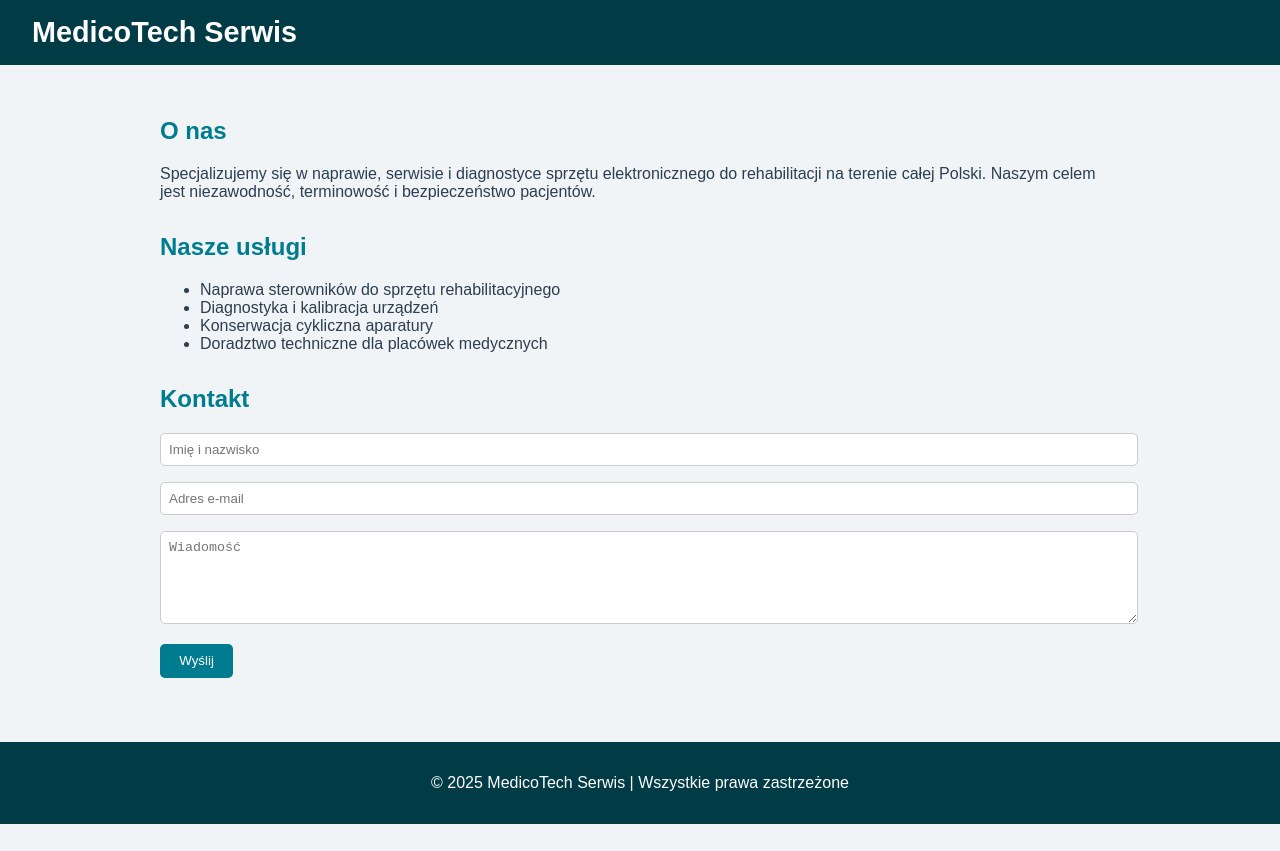
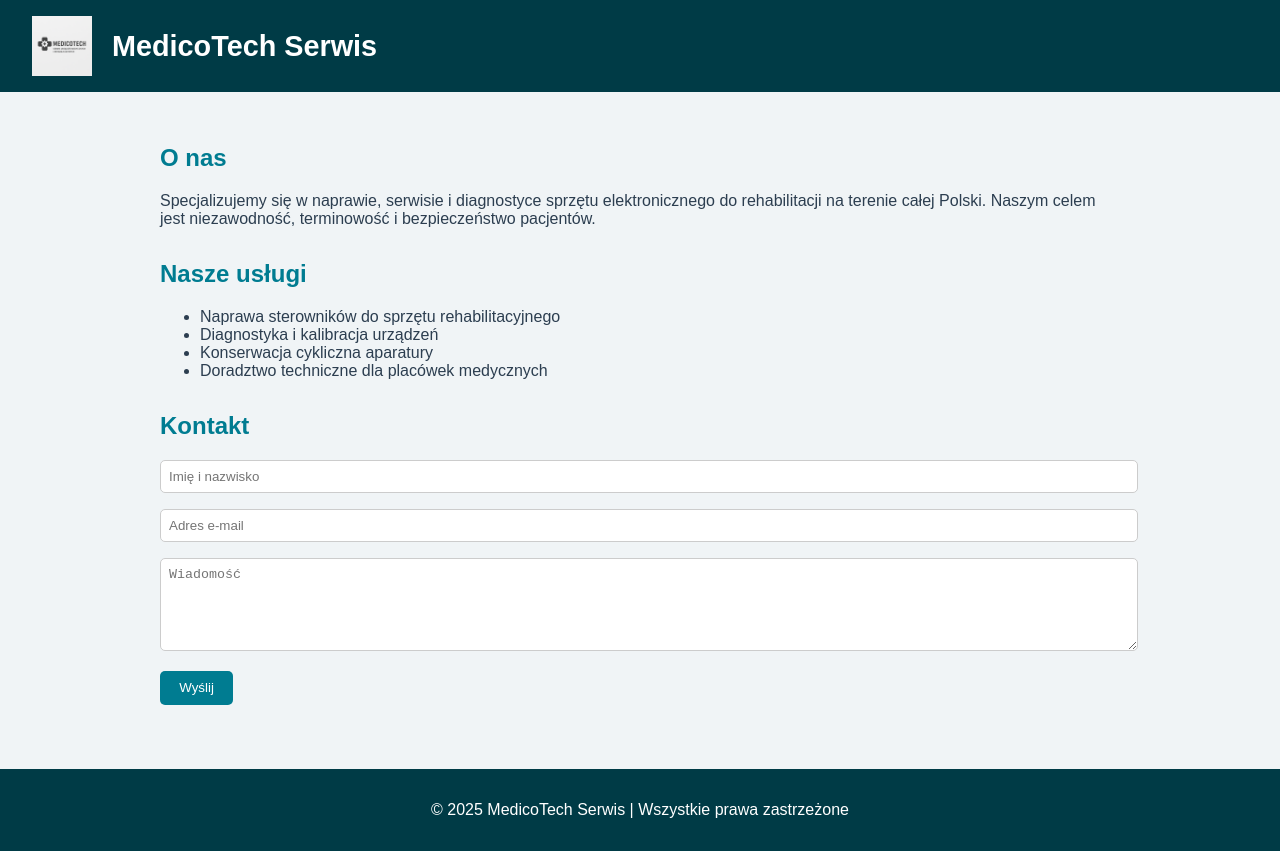
Before and after one commit to medicotechserwis/medicotechservice, a plain HTML site: page index.html in a window 1280 px wide. Before the commit the page ends 824 px from the top, so only its background shows below. Drawn offline with Linux system fonts and the light colour scheme.

Commit message:
Add files via upload

```diff
--- a/index.html
+++ b/index.html
@@ -1,3 +1,4 @@
+
 <!DOCTYPE html>
 <html lang="pl">
 <head>
@@ -18,14 +19,14 @@
       padding: 1rem 2rem;
       display: flex;
       align-items: center;
-      justify-content: space-between;
+    }
+    header img {
+      height: 60px;
+      margin-right: 20px;
     }
     header h1 {
       margin: 0;
       font-size: 1.8rem;
-    }
-    .logo {
-      height: 50px;
     }
     main {
       padding: 2rem;
@@ -63,6 +64,7 @@
 </head>
 <body>
   <header>
+    <img src="logo.png" alt="MedicoTech Serwis Logo">
     <h1>MedicoTech Serwis</h1>
   </header>
 
```
Also changed, not shown: logo.png (added).
